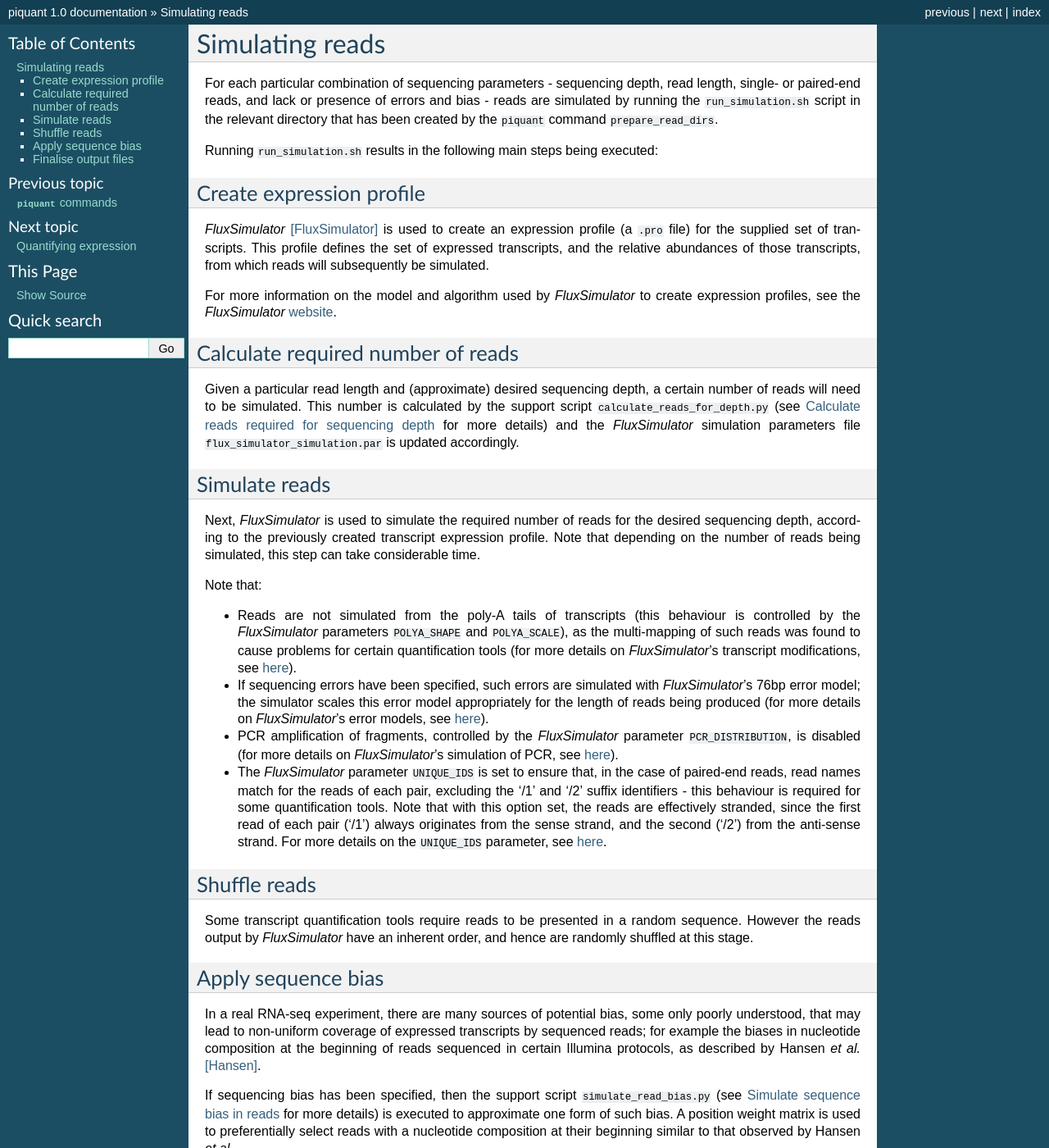
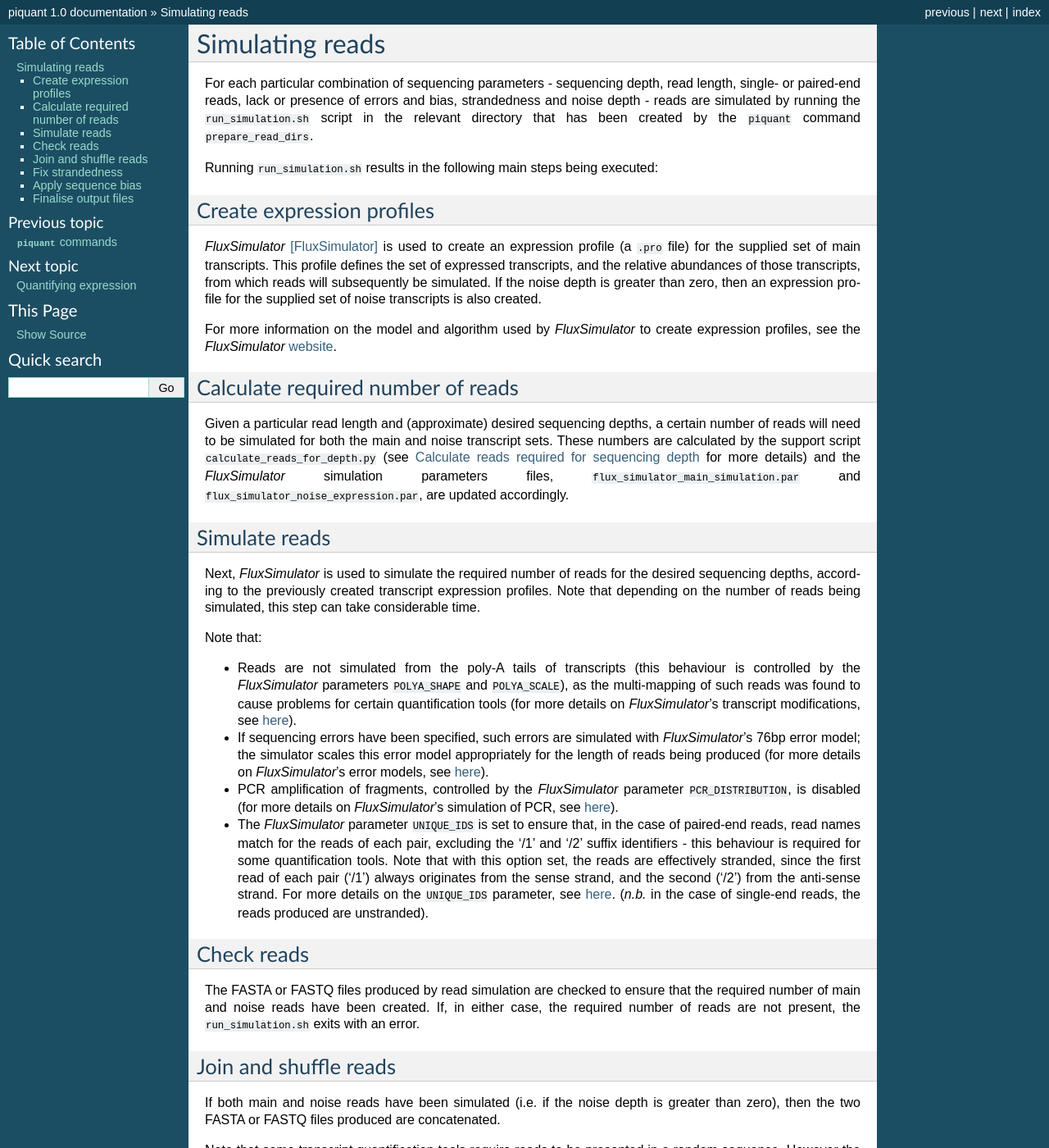
Before and after one commit to lweasel/piquant, a Sphinx documentation site: the page built from docs/simulation.rst, in a window 1280 px wide and 1400 px high. Shown: the whole window at 82% size. Built offline with Sphinx 7.4.7, drawn with Linux system fonts in a browser that asks for light colours; formulas are drawn with MathJax 3; some of the changed text lies outside the part shown.

Commit message:
Updates for version 1.1.

```diff
--- a/docs/simulation.rst
+++ b/docs/simulation.rst
@@ -1,40 +1,52 @@
 Simulating reads
 ================
 
-For each particular combination of sequencing parameters - sequencing depth, read length, single- or paired-end reads, and lack or presence of errors and bias - reads are simulated by running the ``run_simulation.sh`` script in the relevant directory that has been created by the ``piquant`` command ``prepare_read_dirs``.
+For each particular combination of sequencing parameters - sequencing depth, read length, single- or paired-end reads, lack or presence of errors and bias, strandedness and noise depth - reads are simulated by running the ``run_simulation.sh`` script in the relevant directory that has been created by the ``piquant`` command ``prepare_read_dirs``.
 
 Running ``run_simulation.sh`` results in the following main steps being executed:
 
-Create expression profile
-^^^^^^^^^^^^^^^^^^^^^^^^^
+Create expression profiles
+^^^^^^^^^^^^^^^^^^^^^^^^^^
 
-*FluxSimulator* [FluxSimulator]_ is used to create an expression profile (a ``.pro`` file) for the supplied set of transcripts. This profile defines the set of expressed transcripts, and the relative abundances of those transcripts, from which reads will subsequently be simulated.
+*FluxSimulator* [FluxSimulator]_ is used to create an expression profile (a ``.pro`` file) for the supplied set of main transcripts. This profile defines the set of expressed transcripts, and the relative abundances of those transcripts, from which reads will subsequently be simulated. If the noise depth is greater than zero, then an expression profile for the supplied set of noise transcripts is also created.
 
 For more information on the model and algorithm used by *FluxSimulator* to create expression profiles, see the *FluxSimulator* `website <http://sammeth.net/confluence/display/SIM/4.1.1+-+Gene+Expression+Profile>`_.
 
 Calculate required number of reads
 ^^^^^^^^^^^^^^^^^^^^^^^^^^^^^^^^^^
 
-Given a particular read length and (approximate) desired sequencing depth, a certain number of reads will need to be simulated. This number is calculated by the support script ``calculate_reads_for_depth.py`` (see :ref:`calculate-reads-for-depth` for more details) and the *FluxSimulator* simulation parameters file  ``flux_simulator_simulation.par`` is updated accordingly.
+Given a particular read length and (approximate) desired sequencing depths, a certain number of reads will need to be simulated for both the main and noise transcript sets. These numbers are calculated by the support script ``calculate_reads_for_depth.py`` (see :ref:`calculate-reads-for-depth` for more details) and the *FluxSimulator* simulation parameters files, ``flux_simulator_main_simulation.par`` and ``flux_simulator_noise_expression.par``, are updated accordingly.
 
 .. _simulate-reads:
 
 Simulate reads
 ^^^^^^^^^^^^^^
 
-Next, *FluxSimulator* is used to simulate the required number of reads for the desired sequencing depth, according to the previously created transcript expression profile. Note that depending on the number of reads being simulated, this step can take considerable time.
+Next, *FluxSimulator* is used to simulate the required number of reads for the desired sequencing depths, according to the previously created transcript expression profiles. Note that depending on the number of reads being simulated, this step can take considerable time.
 
 Note that:
 
 * Reads are not simulated from the poly-A tails of transcripts (this behaviour is controlled by the *FluxSimulator* parameters ``POLYA_SHAPE`` and ``POLYA_SCALE``), as the multi-mapping of such reads was found to cause problems for certain quantification tools (for more details on *FluxSimulator*'s transcript modifications, see `here <http://sammeth.net/confluence/display/SIM/4.1.2+-+Transcript+Modifications>`_).
 * If sequencing errors have been specified, such errors are simulated with *FluxSimulator*'s 76bp error model; the simulator scales this error model appropriately for the length of reads being produced (for more details on *FluxSimulator*'s error models, see `here <http://sammeth.net/confluence/display/SIM/4.5.4+-+Error+Models>`_).
 * PCR amplification of fragments, controlled by the *FluxSimulator* parameter ``PCR_DISTRIBUTION``, is disabled (for more details on *FluxSimulator*'s simulation of PCR, see `here <http://sammeth.net/confluence/display/SIM/4.4.2+-+PCR+Amplification>`_).
-* The *FluxSimulator* parameter ``UNIQUE_IDS`` is set to ensure that, in the case of paired-end reads, read names match for the reads of each pair, excluding the '/1' and '/2' suffix identifiers - this behaviour is required for some quantification tools. Note that with this option set, the reads are effectively stranded, since the first read of each pair ('/1') always originates from the sense strand, and the second ('/2') from the anti-sense strand. For more details on the ``UNIQUE_IDS`` parameter, see `here <http://sammeth.net/confluence/display/SIM/4.5.2+-+Read+Identifiers>`_.
+* The *FluxSimulator* parameter ``UNIQUE_IDS`` is set to ensure that, in the case of paired-end reads, read names match for the reads of each pair, excluding the '/1' and '/2' suffix identifiers - this behaviour is required for some quantification tools. Note that with this option set, the reads are effectively stranded, since the first read of each pair ('/1') always originates from the sense strand, and the second ('/2') from the anti-sense strand. For more details on the ``UNIQUE_IDS`` parameter, see `here <http://sammeth.net/confluence/display/SIM/4.5.2+-+Read+Identifiers>`_. (*n.b.* in the case of single-end reads, the reads produced are unstranded).
 
-Shuffle reads
-^^^^^^^^^^^^^
+Check reads
+^^^^^^^^^^^
 
-Some transcript quantification tools require reads to be presented in a random sequence. However the reads output by *FluxSimulator* have an inherent order, and hence are randomly shuffled at this stage.
+The FASTA or FASTQ files produced by read simulation are checked to ensure that the required number of main and noise reads have been created. If, in either case, the required number of reads are not present, the ``run_simulation.sh`` exits with an error.
+
+Join and shuffle reads
+^^^^^^^^^^^^^^^^^^^^^^
+
+If both main and noise reads have been simulated (i.e. if the noise depth is greater than zero), then the two FASTA or FASTQ files produced are concatenated.
+
+Note that some transcript quantification tools require reads to be presented in a random sequence. However the reads output by *FluxSimulator* have an inherent order, and hence reads are also randomly shuffled at this stage.
+
+Fix strandedness
+^^^^^^^^^^^^^^^^
+
+For single-end reads, the reads produced by ``FluxSimulator`` come from either the sense or antisense strand. Hence, if a stranded protocol is being simulated, the support script ``fix_antisense_reads`` is used to reverse complement any reads derived from the antisense strand. For paired-end reads, reads are already effectively stranded, and no action is taken.
 
 Apply sequence bias
 ^^^^^^^^^^^^^^^^^^^
```
